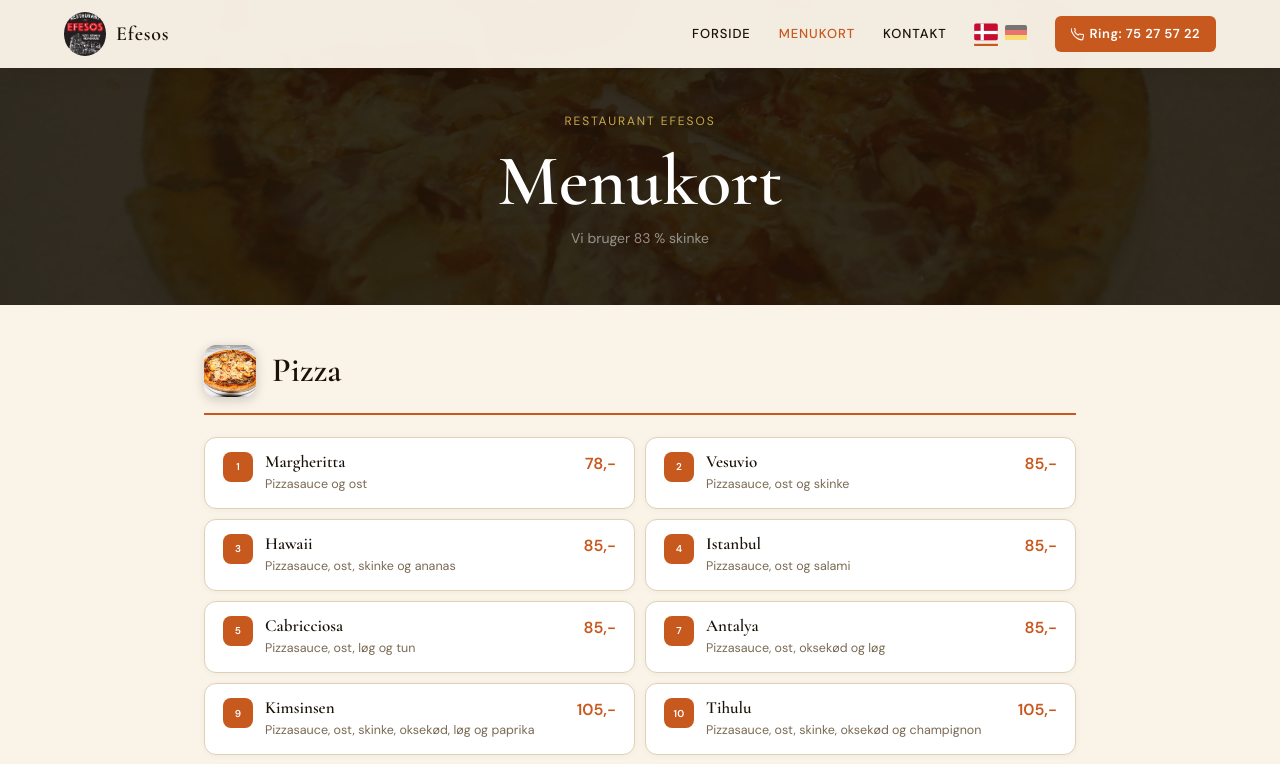
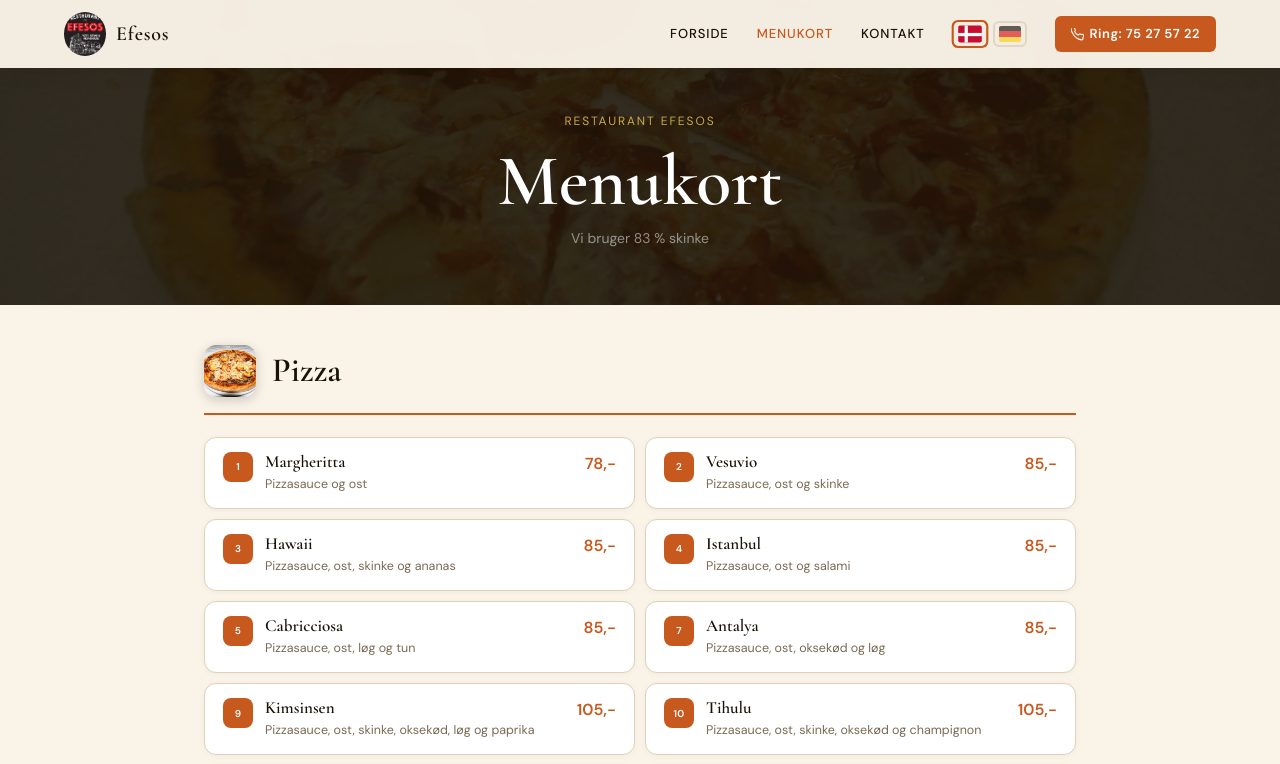
Before and after one commit to SloThdk/Efesos, a Next.js app: page /menu in a window 1280 px wide. Shown: the top 764 px of the page. Built offline with nearby package versions, Linux system fonts and the light colour scheme.

Commit message:
fix: proper bordered flag buttons — orange border active, neutral inactive, no white bg

```diff
--- a/components/LanguageSwitcher.tsx
+++ b/components/LanguageSwitcher.tsx
@@ -32,20 +32,18 @@ export default function LanguageSwitcher() {
           title={l === "dk" ? "Dansk" : "Deutsch"}
           style={{
             background: "none",
-            border: "none",
-            padding: "3px 4px 5px",
-            borderBottom: lang === l
+            border: lang === l
               ? "2px solid var(--ef-orange)"
-              : "2px solid transparent",
-            opacity: lang === l ? 1 : 0.45,
+              : "2px solid rgba(255,255,255,0.2)",
+            borderRadius: 6,
+            padding: "3px 4px",
+            opacity: lang === l ? 1 : 0.5,
             display: "flex",
             alignItems: "center",
             justifyContent: "center",
-            transition: "opacity 0.2s, border-color 0.2s, transform 0.2s",
+            transition: "border-color 0.2s, opacity 0.2s, transform 0.2s",
             transform: lang === l ? "scale(1.1)" : "scale(1)",
-            transformOrigin: "bottom center",
             cursor: "pointer",
-            borderRadius: 3,
           }}
         >
           {l === "dk" ? <DanishFlag size="sm" /> : <GermanFlag size="sm" />}
--- a/components/Navigation.tsx
+++ b/components/Navigation.tsx
@@ -90,18 +90,19 @@ export default function Navigation() {
             ))}
 
             {/* Language flags */}
-            <div style={{ display: "flex", gap: 8, alignItems: "center" }}>
+            <div style={{ display: "flex", gap: 6, alignItems: "center" }}>
               {(["dk", "de"] as Lang[]).map((l) => (
                 <button key={l} onClick={() => setLang(l)} style={{
-                  background: "none", border: "none", padding: "2px 0 3px",
-                  borderBottom: lang === l
+                  background: "none",
+                  border: lang === l
                     ? "2px solid var(--ef-orange)"
-                    : "2px solid transparent",
-                  opacity: lang === l ? 1 : 0.5,
+                    : "2px solid rgba(160,130,90,0.35)",
+                  borderRadius: 6,
+                  padding: "3px 4px",
+                  opacity: lang === l ? 1 : 0.6,
                   display: "flex", alignItems: "center",
-                  transition: "opacity 0.2s, border-color 0.2s",
+                  transition: "border-color 0.2s, opacity 0.2s, transform 0.2s",
                   transform: lang === l ? "scale(1.08)" : "scale(1)",
-                  transformOrigin: "bottom center",
                   cursor: "pointer",
                 }}>
                   {l === "dk" ? <DanishFlag size="sm" /> : <GermanFlag size="sm" />}
@@ -170,16 +171,20 @@ export default function Navigation() {
           ))}
 
           {/* Language in mobile menu */}
-          <div style={{ display: "flex", gap: 20, marginTop: 4 }}>
+          <div style={{ display: "flex", gap: 14, marginTop: 4 }}>
             {(["dk", "de"] as Lang[]).map((l) => (
               <button key={l} onClick={() => setLang(l)} style={{
-                display: "flex", alignItems: "center", gap: 8,
-                background: "none", border: "none",
-                borderBottom: lang === l ? "2px solid var(--ef-orange)" : "2px solid transparent",
-                padding: "4px 0 6px",
-                color: "#fff", fontSize: 15, fontWeight: 500,
-                opacity: lang === l ? 1 : 0.5,
-                transition: "opacity 0.2s, border-color 0.2s",
+                display: "flex", alignItems: "center", gap: 10,
+                background: "none",
+                border: lang === l
+                  ? "2px solid var(--ef-orange)"
+                  : "2px solid rgba(255,255,255,0.25)",
+                borderRadius: 10,
+                padding: "10px 18px",
+                color: lang === l ? "#fff" : "rgba(255,255,255,0.55)",
+                fontSize: 15, fontWeight: 500,
+                transition: "border-color 0.2s, color 0.2s, transform 0.2s",
+                transform: lang === l ? "scale(1.04)" : "scale(1)",
                 cursor: "pointer",
               }}>
                 {l === "dk" ? <DanishFlag size="md" /> : <GermanFlag size="md" />}
```
